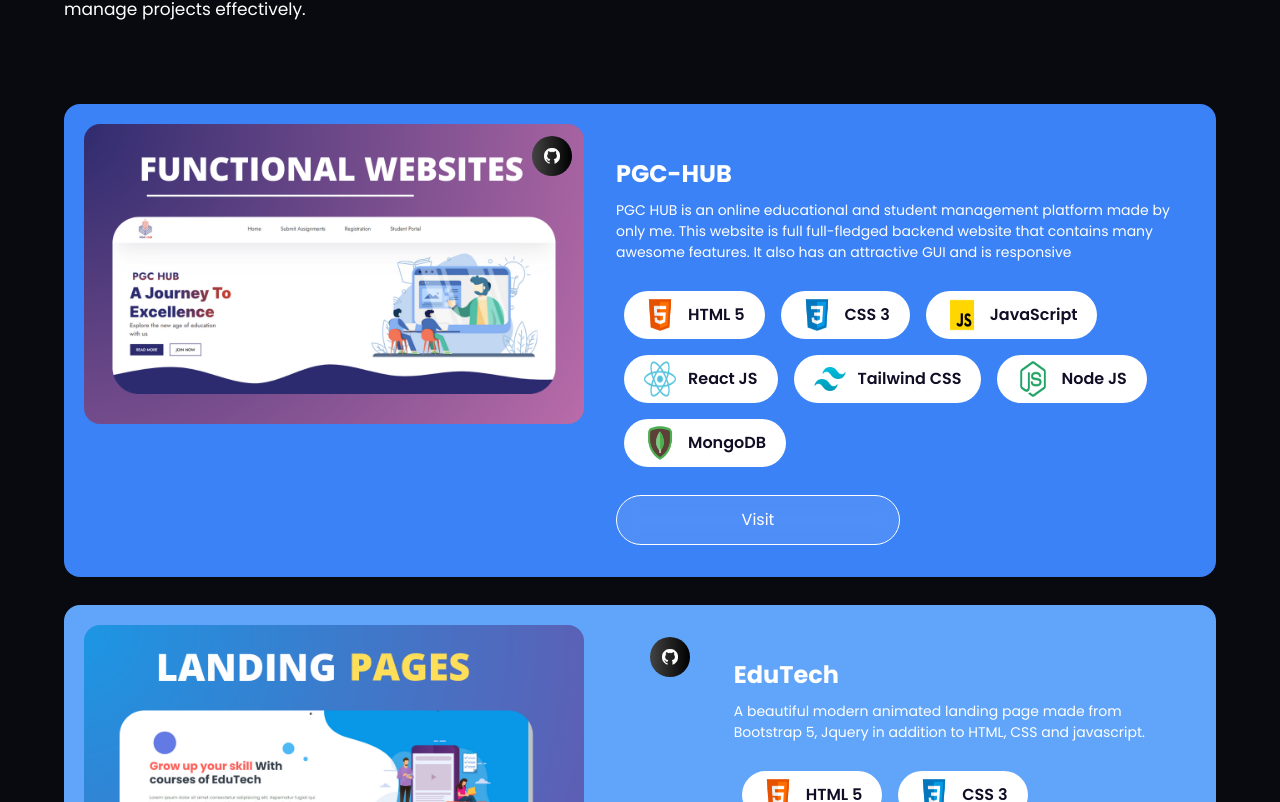
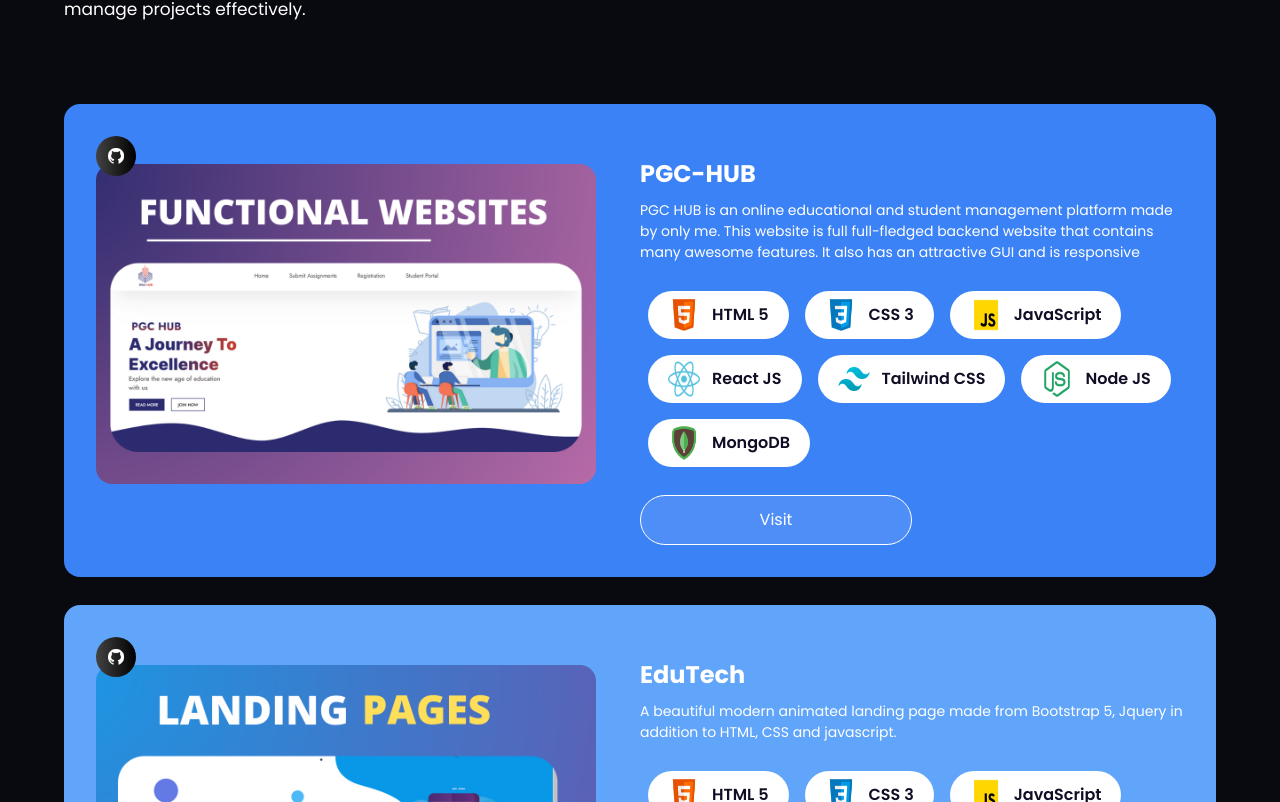
Before and after one commit to Anasch113/anasch, a React (Vite) app: page / in a window 1280 px wide. Shown: the part 4058-4860 px from the top of the page. Built offline with nearby package versions, Linux system fonts and the light colour scheme.

Commit message:
commit may 4 2024

```diff
--- a/src/components/Works.jsx
+++ b/src/components/Works.jsx
@@ -29,18 +29,21 @@
       >
 
         {/* 1st part */}
-        <div className=' relative w-full h-[400px]'>
-          <div className="w-[500px] h-[300px] ">
+        <div className='flex items-center relative p-3  h-[400px] rounded-2xl'>
+          <div className=" w-[500px] h-[320px] z-0">
             <img
               src={image}
               alt='project_image'
-              className='object-cover rounded-2xl'
+              className=' object-cover rounded-2xl '
               style={{ width: '100%', height: '100%' }}
             />
           </div>
 
+ {/* Overlay */}
+ <div className="absolute inset-0 bg-gray-300 opacity-50 -z-10 rounded-2xl"></div>
 
-          <div className='absolute inset-0 flex justify-end m-3 card-img_hover'>
+
+          <div className='absolute inset-0 flex  m-3 card-img_hover z'>
             <div
               onClick={() => window.open(source_code_link, "_blank")}
               className='black-gradient w-10 h-10 rounded-full flex justify-center items-center cursor-pointer'
```
